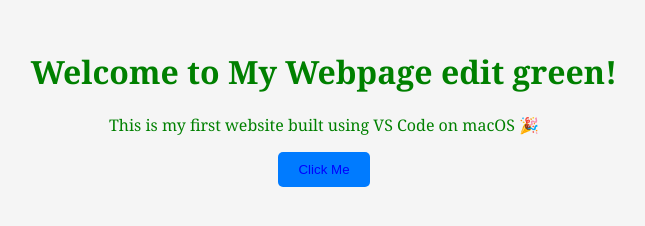
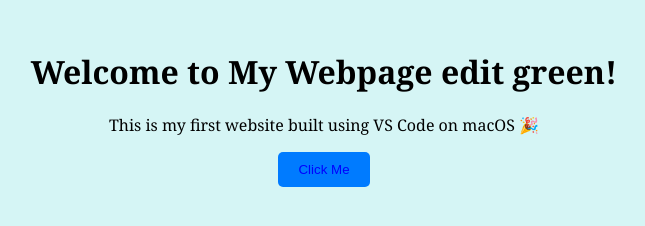
Before and after one commit to stealth7ai/helloworld, a plain HTML site: page index.html in a window 1280 px wide. Shown: the whole page, without its empty margins (316-961 px from the left). Drawn offline with Linux system fonts and the light colour scheme.

Commit message:
Update background and text colors in style.css

```diff
--- a/style.css
+++ b/style.css
@@ -1,8 +1,8 @@
 body {
   font-family: cambria, sans-serif;
   text-align: center;
-  background-color: #f5f5f5;
-  color: green;
+  background-color: #d5f5f5;
+  color: black;
   margin-top: 50px;
 }
 
```
